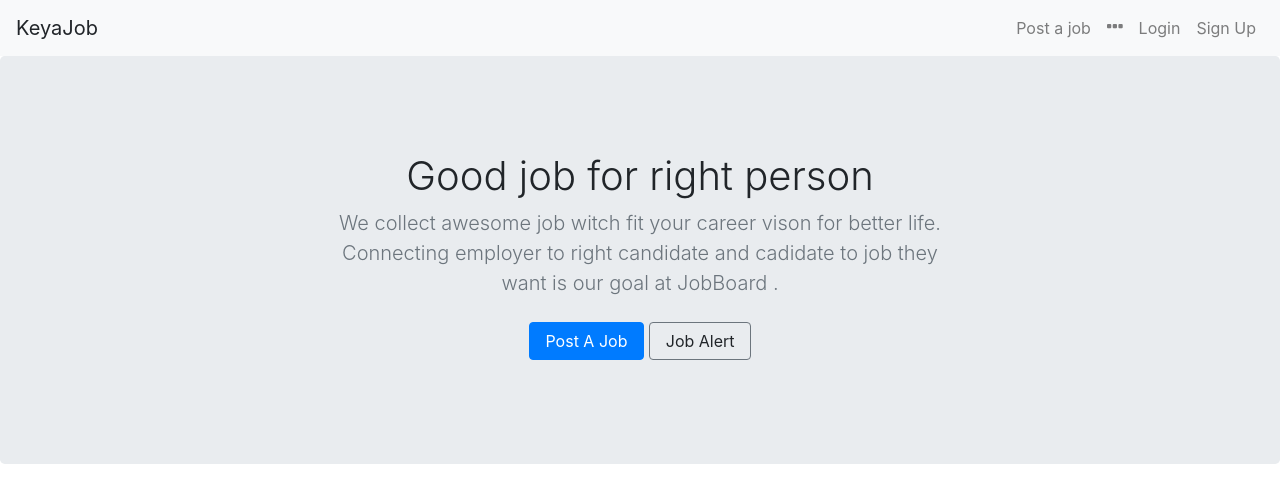
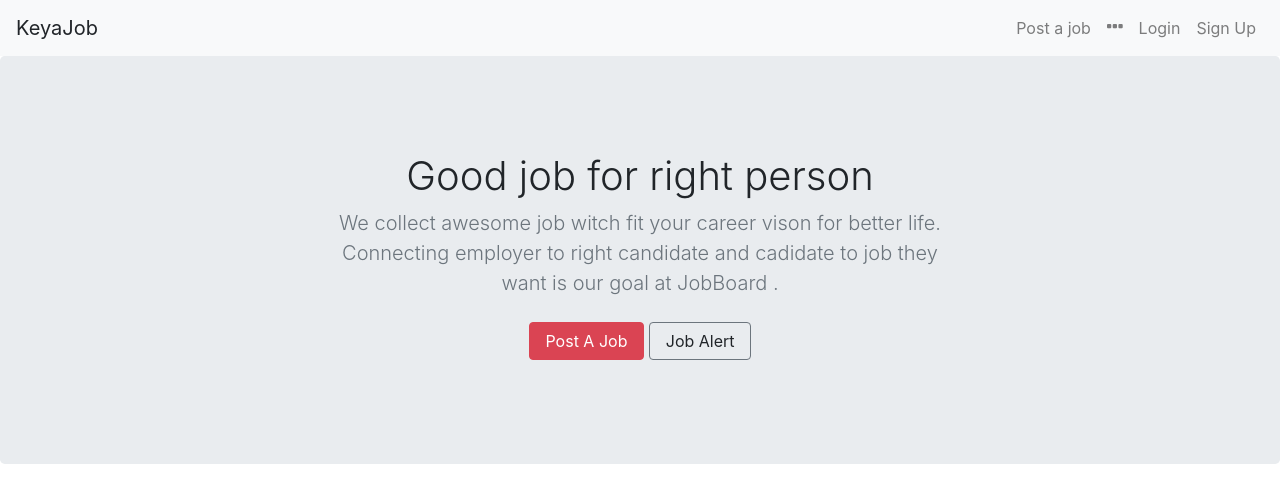
Before and after one commit to DramaneD/keyajob-client, a React (Create React App) app: page / in a window 1280 px wide. Shown: the top 502 px of the page. Built offline with nearby package versions, Linux system fonts and the light colour scheme.

Commit message:
Header component

```diff
--- a/src/components/Header.css
+++ b/src/components/Header.css
@@ -31,3 +31,9 @@
 .jumbotron .container a.btn {
     padding: .375rem .98rem;
 }
+
+.jumbotron .btn-primary {
+    color: #FFF!important;
+    background-color: #DA4453;
+    border-color: #DA4453;
+}
```
